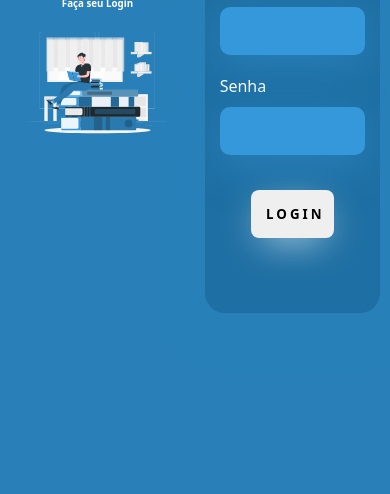
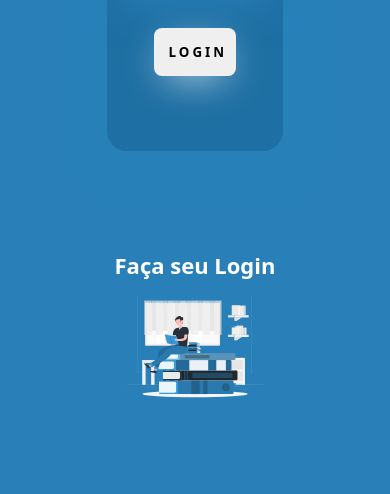
Before and after one commit to Mateus-Campista/PROJETO-BIBLIOTECA, a plain HTML site: page Tela de Login/html/login.html in a window 390 px wide. Shown: the part 350-844 px from the top of the page. Drawn offline with Linux system fonts and the light colour scheme.

Commit message:
add phone css rules

```diff
--- a/Tela de Login/css/login.css
+++ b/Tela de Login/css/login.css
@@ -2,6 +2,7 @@
 
 body{
     margin: 0;
+    background-color: #2980b9;
 }
 
 .main-login{
@@ -22,6 +23,8 @@ body{
     align-items: center;
     flex-direction: column;
 }
+
+
 
 .div-left h1{
     color: #ffffff;
@@ -119,3 +122,22 @@ body{
         width: 85%;
     }
 }
+
+@media (max-width: 800px)
+{
+    .div-left h1
+    {
+        z-index: 99;
+        margin-top: 1em;
+        margin-bottom: 0px;
+        font-size: 22px;
+    }
+    .card-login
+    {
+        margin-top: 60px;
+    }
+    .main-login{
+        flex-direction: column-reverse;
+    }
+
+}
```
